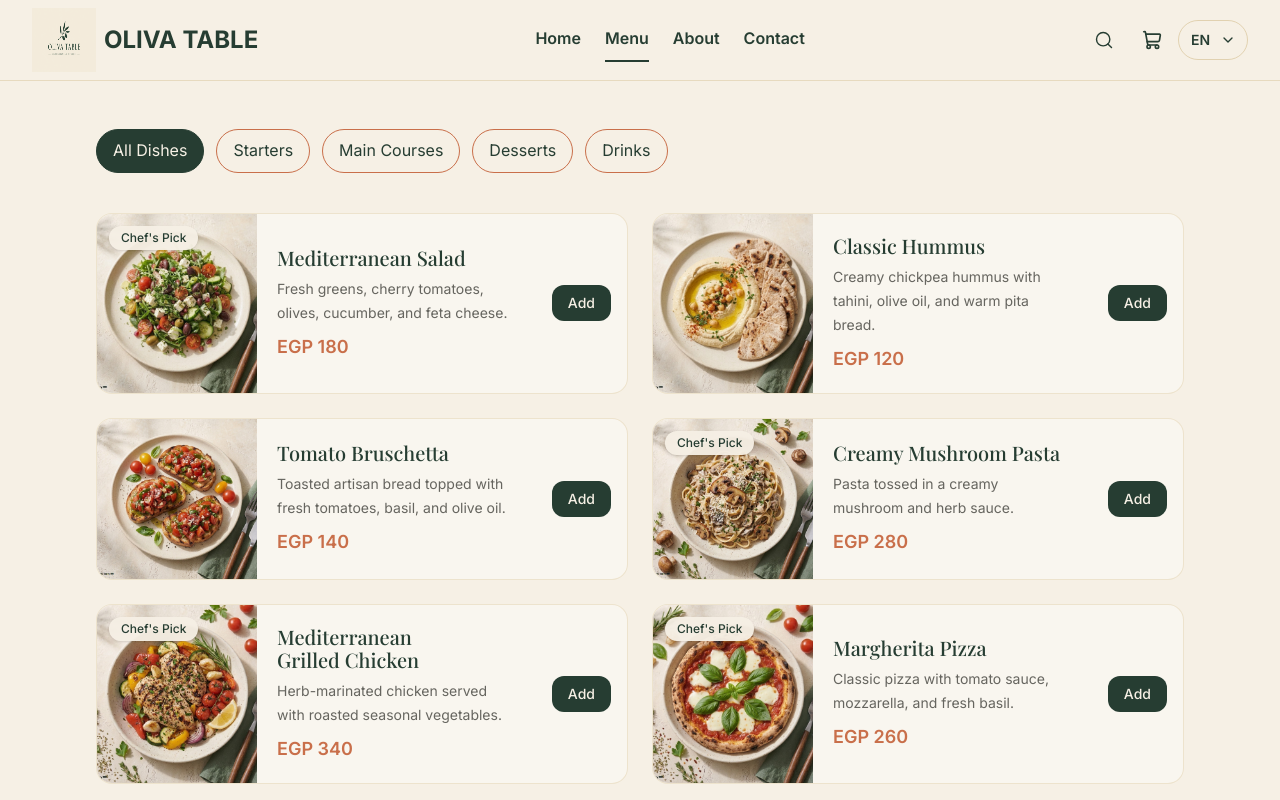
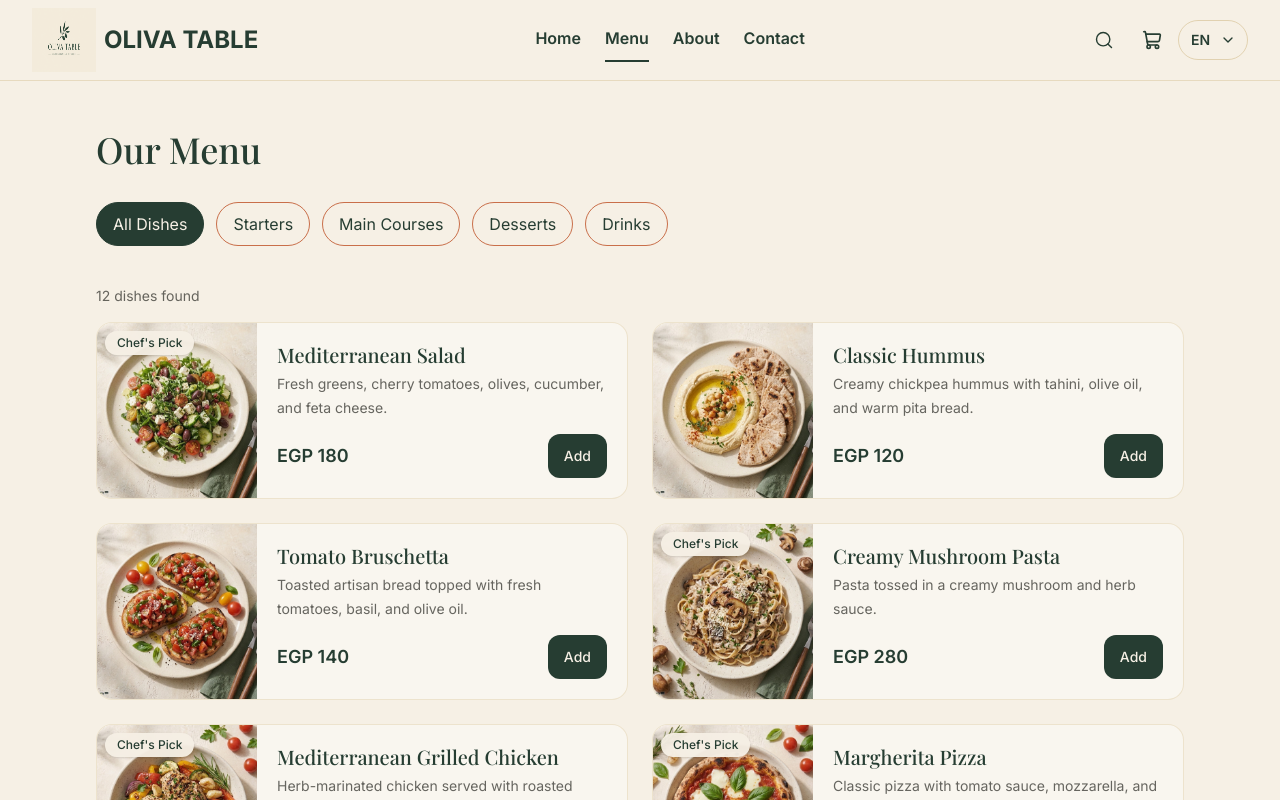
Before and after one commit to walaaosamamoh/oliva-table, a React (Vite) app: page /menu in a window 1280 px wide. Shown: the top 800 px of the page. Built offline with nearby package versions, Linux system fonts and the light colour scheme.

Commit message:
feat: enhance Menu component with search and category filtering functionality

```diff
--- a/src/components/menu/MenuItemCard.tsx
+++ b/src/components/menu/MenuItemCard.tsx
@@ -1,3 +1,4 @@
+import { Plus } from "lucide-react";
 import { Link } from "react-router";
 import type { MenuItem } from "../../data/MenuData";
 
@@ -7,69 +8,56 @@ interface MenuItemCardProps {
   addToCart: (dish: MenuItem) => void;
 }
 
-export default function MenuItemCard({
-  dish,
-  language,
-  addToCart,
-}: MenuItemCardProps) {
+export default function MenuItemCard({ dish, language, addToCart }: MenuItemCardProps) {
   const isArabic = language === "ar";
+  const label = isArabic ? "أضف للسلة" : "Add";
 
   return (
     <article
       dir={isArabic ? "rtl" : "ltr"}
       className="group flex min-h-36 overflow-hidden rounded-2xl border border-sand/40 bg-white/40"
     >
-      {/* Dish Image */}
-      <div className="relative w-28 shrink-0 self-stretch overflow-hidden sm:w-40">
+      <div className="relative w-28 shrink-0 overflow-hidden sm:w-40">
         <img
           src={dish.image}
-          alt={dish.name[language]}
+          alt=""
           loading="lazy"
-          className="h-full w-full object-cover transition-transform duration-500 group-hover:scale-105"
+          className="absolute inset-0 h-full w-full object-cover transition-transform duration-500 motion-safe:group-hover:scale-105"
         />
-
         {dish.isFeatured && (
-          <span className="absolute inset-s-2 top-2 rounded-full bg-cream/95 px-2 py-1 text-[10px] font-medium text-olive shadow-sm sm:inset-s-3 sm:top-3 sm:px-3 sm:text-xs">
+          <span className="absolute inset-s-2 top-2 hidden rounded-full bg-cream/95 px-3 py-1 text-xs font-medium text-olive shadow-sm sm:block">
             {isArabic ? "اختيار الشيف" : "Chef's Pick"}
           </span>
         )}
       </div>
 
-      {/* Dish Details */}
-      <div className="flex min-w-0 flex-1 flex-col justify-center gap-2 p-3 sm:p-5">
+      <div className="flex min-w-0 flex-1 flex-col gap-1.5 p-3 sm:p-5">
         <h3 className="text-base font-semibold leading-snug sm:text-xl">
-          <Link
-            to={`/menu/${dish.id}`}
-            className="text-olive transition-colors hover:text-terracotta"
-          >
+          <Link to={`/menu/${dish.id}`} className="text-olive hover:text-terracotta-text">
             {dish.name[language]}
           </Link>
         </h3>
 
-        <p className="text-sm leading-6 text-charcoal/70">
+        <p className="line-clamp-2 text-sm leading-6 text-charcoal/70 sm:line-clamp-3">
           {dish.description[language]}
         </p>
 
-        <span className="font-semibold text-terracotta sm:text-lg">
+        <div className="mt-auto flex items-center justify-between gap-2 pt-2">
+          <span className="font-semibold text-terracotta-text sm:text-lg">
             {isArabic ? "ج.م" : "EGP"} {dish.price}
           </span>
-      </div>
-
-      {/* Add to Cart */}
-      <div className="flex shrink-0 items-end p-3 sm:items-center sm:p-4">
           <button
             type="button"
             onClick={() => addToCart(dish)}
             aria-label={
-            isArabic
-              ? `أضف ${dish.name.ar} إلى السلة`
-              : `Add ${dish.name.en} to cart`
+              isArabic ? `أضف ${dish.name.ar} إلى السلة` : `Add ${dish.name.en} to cart`
             }
-          title={isArabic ? "أضف إلى السلة" : "Add to cart"}
-          className="shrink-0 whitespace-nowrap rounded-xl bg-olive px-3 py-2 text-sm font-medium text-cream transition-colors hover:bg-terracotta focus-visible:outline-2 focus-visible:outline-offset-2 focus-visible:outline-olive active:scale-95 sm:px-4"
+            className="inline-flex size-11 shrink-0 items-center justify-center gap-1 rounded-full bg-olive text-cream transition-colors hover:bg-terracotta-text focus-visible:outline-2 focus-visible:outline-offset-2 focus-visible:outline-olive active:scale-95 sm:w-auto sm:rounded-xl sm:px-4"
           >
-          {isArabic ? "أضف للسلة" : "Add"}
+            <Plus size={20} className="sm:hidden" />
+            <span className="hidden text-sm font-medium sm:inline">{label}</span>
           </button>
+        </div>
       </div>
     </article>
   );
--- a/src/i18n/locales/ar.json
+++ b/src/i18n/locales/ar.json
@@ -54,6 +54,23 @@
     "loading": "جارٍ تحميل الأطباق المميزة...",
     "error": "تعذّر تحميل الأطباق المميزة. يُرجى المحاولة لاحقًا.",
     "empty": "لا توجد أطباق مميزة متاحة حاليًا."
+  },
+  "menu": {
+    "title": "قائمة الطعام",
+    "categories": "فئات قائمة الطعام",
+    "loading": "جارٍ تحميل قائمة الطعام...",
+    "error": "تعذّر تحميل قائمة الطعام. يرجى المحاولة مرة أخرى.",
+    "results_zero": "لا توجد أطباق",
+    "results_one": "طبق واحد",
+    "results_two": "طبقان",
+    "results_few": "{{count}} أطباق",
+    "results_many": "{{count}} طبقًا",
+    "results_other": "{{count}} طبق",
+    "empty": "لم يتم العثور على أي أطباق.",
+    "clearFilters": "مسح عوامل التصفية"
+  },
+  "common": {
+    "retry": "إعادة المحاولة"
   },
   "cart": {
     "title": "سلة التسوق",
--- a/src/i18n/locales/en.json
+++ b/src/i18n/locales/en.json
@@ -54,6 +54,19 @@
     "loading": "Loading featured dishes...",
     "error": "Unable to load featured dishes. Please try again later.",
     "empty": "No featured dishes available right now."
+  },
+  "menu": {
+    "title": "Our Menu",
+    "categories": "Menu categories",
+    "loading": "Loading menu...",
+    "error": "We couldn't load the menu. Please try again.",
+    "results_one": "{{count}} dish found",
+    "results_other": "{{count}} dishes found",
+    "empty": "No dishes found.",
+    "clearFilters": "Clear filters"
+  },
+  "common": {
+    "retry": "Try Again"
   },
   "cart": {
     "title": "Your Cart",
--- a/src/pages/Main/Menu.tsx
+++ b/src/pages/Main/Menu.tsx
@@ -1,97 +1,146 @@
-import { useState } from "react";
+import { useMemo } from "react";
 import { useTranslation } from "react-i18next";
+import { useSearchParams } from "react-router";
 import { useCategories } from "../../hooks/useCategories";
 import { useMenuDishes } from "../../hooks/useMenuDishes";
 import MenuItemCard from "../../components/menu/MenuItemCard";
 import { useCartStore } from "../../store/cartStore";
 
+const chip =
+  "min-h-11 shrink-0 cursor-pointer rounded-full border px-4 transition-colors focus-visible:outline-2 focus-visible:outline-offset-2 focus-visible:outline-olive";
+
 export default function Menu() {
-  const { data: menuDishes, isPending, isError } = useMenuDishes();
-  const addToCart = useCartStore((state)=> state.addToCart)
+  const { t, i18n } = useTranslation();
+  const language = i18n.resolvedLanguage?.startsWith("ar") ? "ar" : "en";
 
-  const {
-    data: categories,
-    isPending: isCatPending,
-    isError: isCatError,
-  } = useCategories();
+  const dishesQ = useMenuDishes();
+  const catsQ = useCategories();
+  const addToCart = useCartStore((s) => s.addToCart);
 
-  const { i18n } = useTranslation();
-  const language = i18n.resolvedLanguage?.startsWith("ar") ? "ar" : "en";
-  const isArabic = language === "ar";
+  const [params, setParams] = useSearchParams();
+  const category = params.get("category") ?? "all";
+  const query = (params.get("search") ?? "").trim().toLocaleLowerCase(language);
 
-  const [selectedCategory, setSelectedCategory] = useState("all");
+  const handleCategoryChange = (id: string) => {
+    setParams(
+      (prev) => {
+        const next = new URLSearchParams(prev);
 
-  const filteredDishes =
-    selectedCategory === "all"
-      ? menuDishes
-      : menuDishes?.filter((dish) => dish.category === selectedCategory);
-
-  if (isPending || isCatPending) {
-    return (
-      <section
-        dir={isArabic ? "rtl" : "ltr"}
-        className="px-6 py-12 md:px-16 lg:px-24"
-      >
-        <p className="text-olive">
-          {isArabic ? "جارٍ تحميل القائمة..." : "Loading menu..."}
-        </p>
-      </section>
-    );
+        if (id === "all") {
+          next.delete("category");
+        } else {
+          next.set("category", id);
         }
 
-  if (isError || isCatError) {
-    return (
-      <section
-        dir={isArabic ? "rtl" : "ltr"}
-        className="px-6 py-12 md:px-16 lg:px-24"
-      >
-        <p className="text-terracotta">
-          {isArabic ? "تعذّر تحميل القائمة." : "Couldn't load the menu."}
-        </p>
-      </section>
+        next.delete("search");
+
+        return next;
+      },
+      { replace: true },
     );
-  }
+  };
+
+  const filtered = useMemo(
+    () =>
+      (dishesQ.data ?? []).filter(
+        (d) =>
+          (category === "all" || d.category === category) &&
+          d.name[language].toLocaleLowerCase(language).includes(query),
+      ),
+    [dishesQ.data, category, query, language],
+  );
+
+  const clearFilters = () => setParams({}, { replace: true });
 
   return (
-    <section
-      dir={isArabic ? "rtl" : "ltr"}
-      className="px-6 py-12 md:px-16 lg:px-24"
+    <section className="px-6 py-12 md:px-16 lg:px-24">
+      <h1 className="mb-8 font-serif text-3xl text-olive md:text-4xl">
+        {t("menu.title")}
+      </h1>
+
+      {catsQ.data && (
+        <div
+          role="group"
+          aria-label={t("menu.categories")}
+          className="-mx-6 mb-8 flex gap-3 overflow-x-auto px-6 pb-2 md:mx-0 md:flex-wrap md:overflow-visible md:px-0"
         >
-      <div className="mb-10 flex flex-wrap items-center gap-3">
-        {categories?.map((cat) => (
+          {catsQ.data.map((cat) => {
+            const active = category === cat.id;
+            return (
               <button
                 key={cat.id}
                 type="button"
-            onClick={() => setSelectedCategory(cat.id)}
-            aria-pressed={selectedCategory === cat.id}
-            className={`cursor-pointer rounded-full border px-4 py-2 transition-colors ${
-              selectedCategory === cat.id
+                aria-pressed={active}
+                onClick={() => handleCategoryChange(cat.id)}
+                className={`${chip} ${
+                  active
                     ? "border-olive bg-olive text-cream"
                     : "border-terracotta text-olive hover:bg-olive hover:text-cream"
                 }`}
               >
                 {cat.name[language]}
               </button>
+            );
+          })}
+        </div>
+      )}
+
+      {dishesQ.isPending ? (
+        <div
+          aria-busy="true"
+          className="grid grid-cols-1 gap-4 lg:grid-cols-2 lg:gap-6"
+        >
+          <p role="status" className="sr-only">
+            {t("menu.loading")}
+          </p>
+          {Array.from({ length: 6 }, (_, i) => (
+            <div
+              key={i}
+              className="h-32 animate-pulse rounded-2xl bg-sand/30"
+            />
           ))}
         </div>
+      ) : dishesQ.isError ? (
+        <div role="alert" className="py-8">
+          <p className="mb-3 text-terracotta-text">{t("menu.error")}</p>
+          <button
+            type="button"
+            onClick={() => dishesQ.refetch()}
+            className={`${chip} border-olive text-olive`}
+          >
+            {t("common.retry")}
+          </button>
+        </div>
+      ) : (
+        <>
+          <p role="status" className="mb-4 text-sm text-charcoal/70">
+            {t("menu.results", { count: filtered.length })}
+          </p>
 
-      {filteredDishes?.length ? (
-        <div className="grid grid-cols-1 items-stretch gap-4 lg:grid-cols-2 lg:gap-6">
-          {filteredDishes.map((dish) => (
+          {filtered.length ? (
+            <div className="grid grid-cols-1 gap-4 lg:grid-cols-2 lg:gap-6">
+              {filtered.map((dish) => (
                 <MenuItemCard
                   key={dish.id}
                   dish={dish}
                   language={language}
-              addToCart = {addToCart}
+                  addToCart={addToCart}
                 />
               ))}
             </div>
           ) : (
-        <p className="py-8 text-olive">
-          {isArabic
-            ? "لا توجد أطباق في هذا التصنيف."
-            : "No dishes found in this category."}
-        </p>
+            <div className="py-8">
+              <p className="mb-3 text-olive">{t("menu.empty")}</p>
+              <button
+                type="button"
+                onClick={clearFilters}
+                className={`${chip} border-olive text-olive`}
+              >
+                {t("menu.clearFilters")}
+              </button>
+            </div>
+          )}
+        </>
       )}
     </section>
   );
```
Lines whose indentation alone changed are shown as unchanged.
